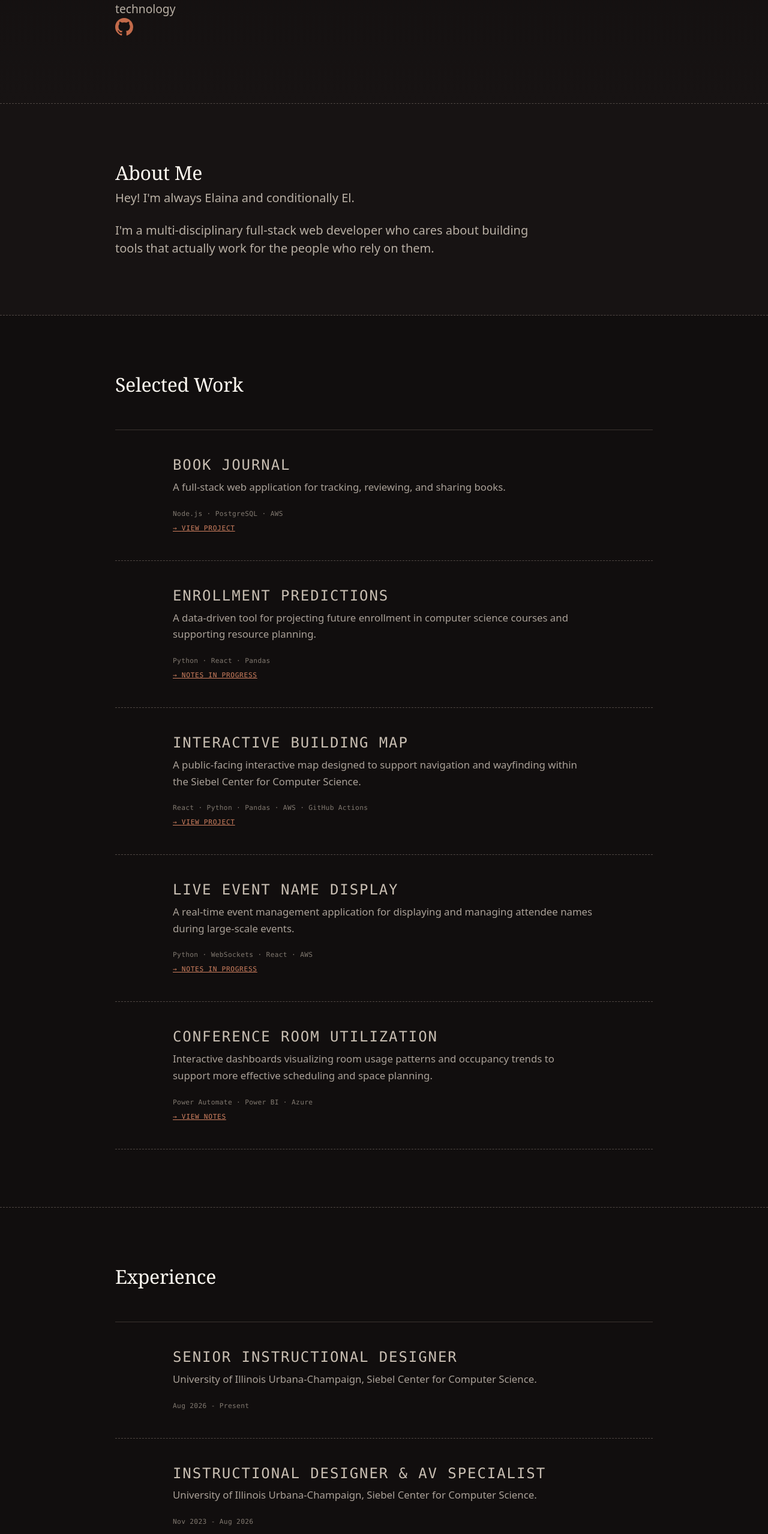
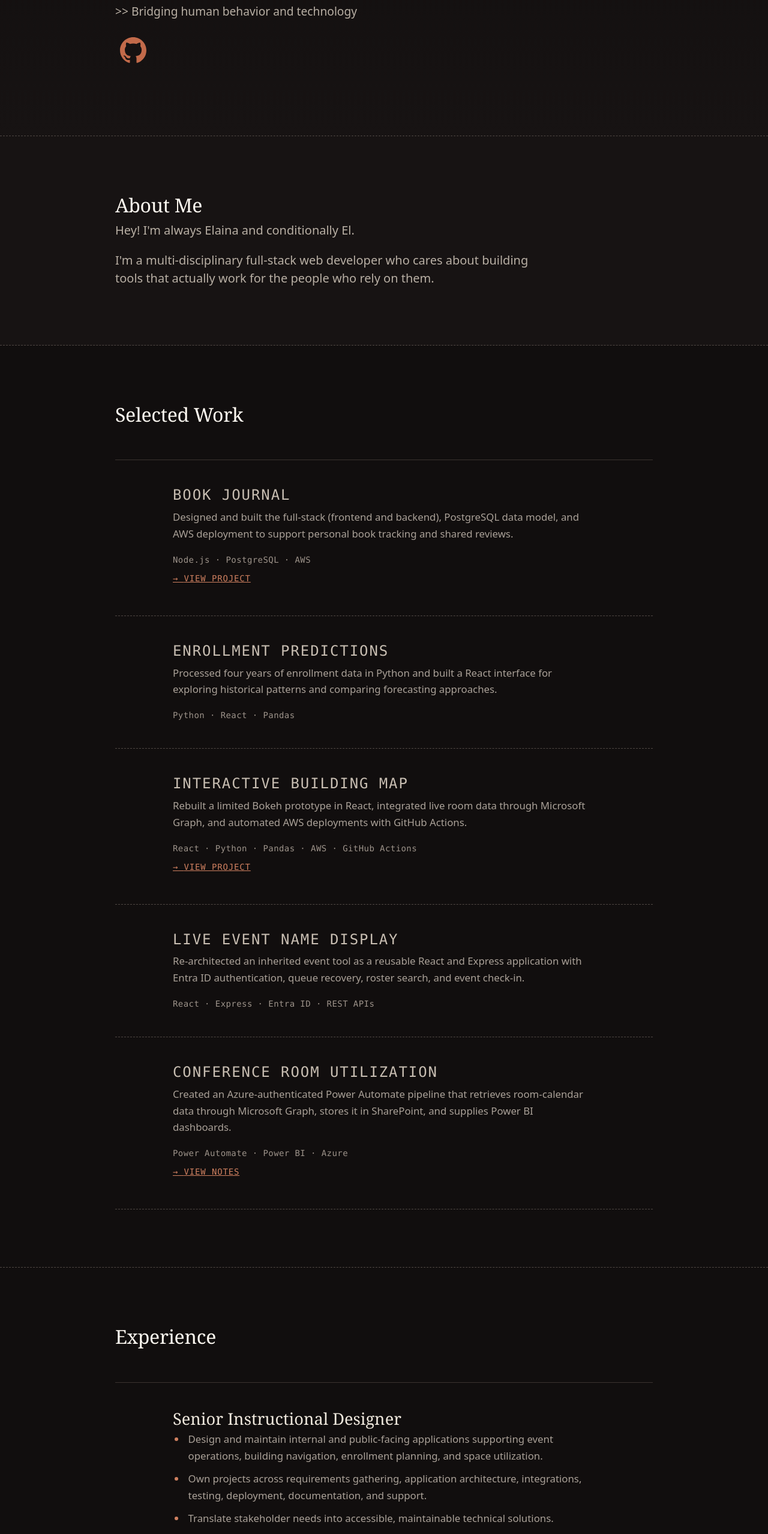
Before and after one commit to el-wittmer/el-wittmer.github.io, a React (Vite) app: page / in a window 1280 px wide. Shown: the part 240-2797 px from the top of the page at 60% size. Built offline with nearby package versions, Linux system fonts and the light colour scheme.

Commit message:
Adding content

```diff
--- a/src/components/About.jsx
+++ b/src/components/About.jsx
@@ -6,7 +6,7 @@ function About() {
       <h2>About Me</h2>
       <p>
         Hey! I'm always Elaina and conditionally El.
-      </p><br />
+      </p>
       <p>
         I'm a multi-disciplinary full-stack web developer who cares about building tools that actually work for the people who rely on them.
       </p>
--- a/src/components/Education.jsx
+++ b/src/components/Education.jsx
@@ -6,14 +6,14 @@ function Education() {
       <h2>Education</h2>
       <div className="education-content">
         <div className="education-item">
+          <h3>University of Illinois Urbana-Champaign</h3>
+          <p><b>MS in Computer Science</b></p>
+          <p className="education-note">Specializing in Data Science and Human-Computer Interaction.</p>
+        </div>
+        <div className="education-item">
           <h3>Reed College</h3>
           <p><b>BA in Linguistics</b></p>
           <p className="education-note">Understanding how people create mental models of audio input shaped my approach to human-centered design.</p>
-        </div>
-        <div className="education-item">
-          <h3>University of Illinois Urbana-Champaign</h3>
-          <p><b>MS in Computer Science</b></p>
-          <p className="education-note">Specializing in Data Science and Human-Computer Interaction.</p>
         </div>
       </div>
     </section>
--- a/src/components/Experience.jsx
+++ b/src/components/Experience.jsx
@@ -1,41 +1,51 @@
-
 const projects = [
   {
     title: "Senior Instructional Designer",
-    description:
-      "University of Illinois Urbana-Champaign, Siebel Center for Computer Science.",
+    organization:
+      "University of Illinois Urbana-Champaign, Siebel School of Computing and Data Science",
+    description: [
+      "Design and maintain internal and public-facing applications supporting event operations, building navigation, enrollment planning, and space utilization.",
+      "Own projects across requirements gathering, application architecture, integrations, testing, deployment, documentation, and support.",
+      "Translate stakeholder needs into accessible, maintainable technical solutions.",
+    ],
     skills: "Aug 2026 - Present",
   },
   {
     title: "Instructional Designer & AV Specialist",
-    description:
-      "University of Illinois Urbana-Champaign, Siebel Center for Computer Science.",
+    organization:
+      "University of Illinois Urbana-Champaign, Siebel School of Computing and Data Science",
+    description: [
+      "Developed web applications and data tools using React, Node.js, Python, AWS, Azure, and Microsoft Graph.",
+      "Collaborated with Communications, Facilities, instructional staff, and IT teams to improve academic and operational workflows.",
+      "Provided testing, troubleshooting, documentation, and live technical support for classrooms and public events.",
+    ],
     skills: "Nov 2023 - Aug 2026",
-    link: "",
-    linkText: "",
   },
   {
-    title: "Teaching Assistant: Introduction to Programming (Python & Java)",
-    description:
-      "University of Illinois Urbana-Champaign, Siebel Center for Computer Science.",
+    title: "Teaching Assistant: Introduction to Programming",
+    organization:
+      "University of Illinois Urbana-Champaign, Siebel School of Computing and Data Science",
+    description: [
+      "Reviewed Python and Java code for 30 students, providing individualized feedback on correctness, structure, and problem-solving strategies.",
+      "Led twice-weekly online office hours and study sessions, helping students debug assignments and understand procedural and object-oriented programming concepts.",
+    ],
     skills: "Aug 2022 - May 2023",
-    link: "",
-    linkText: "",
   },
-    {
+  {
     title: "Research Assistant: Data Visualization & Analytics",
-    description:
-      "University of Illinois Urbana-Champaign, Siebel Center for Computer Science.",
+    organization:
+      "University of Illinois Urbana-Champaign, Siebel School of Computing and Data Science",
+    description: [
+      "Conducted independent data-science research using Python, PostgreSQL, and cluster computing to analyze and manage datasets containing more than one million records.",
+    ],
     skills: "May 2022 - Aug 2022",
-    link: "",
-    linkText: "",
   },
 ];
 
 
 function Projects() {
   return (
-    <section id="projects" className="projects">
+    <section id="experience" className="projects">
       <h2>Experience</h2>
 
       <div className="project-cards">
@@ -44,13 +54,15 @@ function Projects() {
 
             <div className="project-content">
               <div className="project-heading">
-                <h4>{project.title}</h4>
+                <h3>{project.title}</h3>
               </div>
 
               {project.description && (
-                <p className="project-description">
-                  {project.description}
-                </p>
+                <ul className="experience-list">
+                  {project.description.map((item) => (
+                    <li key={item} className="project-description">{item}</li>
+                  ))}
+                </ul>
               )}
 
               <div className="project-footer">
--- a/src/components/Hero.jsx
+++ b/src/components/Hero.jsx
@@ -6,9 +6,10 @@ function Hero() {
     <section id="hero" className="hero">
       {/* <img src="/images/profile.jpg" alt="Cartoon drawing of Elaina"></img> */}
       <h1>Elaina\Wittmer</h1>
-      <p>Human-Centered Computing &gt;&gt; Bridging human behavior and technology</p>
-      <a href="https://github.com/el-wittmer" aria-label="GitHub">
-        <svg xmlns="http://www.w3.org/2000/svg" width="30" height="30" fill="#C26A4A" class="bi bi-github" viewBox="0 0 16 16" alt="GitHub">
+      <p>Full-Stack Web Development + Human-Centered Computing</p>
+      <p>&gt;&gt; Bridging human behavior and technology</p>
+      <a href="https://github.com/el-wittmer" className="icon-link" aria-label="GitHub">
+        <svg xmlns="http://www.w3.org/2000/svg" width="30" height="30" fill="#C26A4A" className="bi bi-github" viewBox="0 0 16 16" aria-hidden="true" focusable="false">
           <path d="M8 0C3.58 0 0 3.58 0 8c0 3.54 2.29 6.53 5.47 7.59.4.07.55-.17.55-.38 0-.19-.01-.82-.01-1.49-2.01.37-2.53-.49-2.69-.94-.09-.23-.48-.94-.82-1.13-.28-.15-.68-.52-.01-.53.63-.01 1.08.58 1.23.82.72 1.21 1.87.87 2.33.66.07-.52.28-.87.51-1.07-1.78-.2-3.64-.89-3.64-3.95 0-.87.31-1.59.82-2.15-.08-.2-.36-1.02.08-2.12 0 0 .67-.21 2.2.82.64-.18 1.32-.27 2-.27s1.36.09 2 .27c1.53-1.04 2.2-.82 2.2-.82.44 1.1.16 1.92.08 2.12.51.56.82 1.27.82 2.15 0 3.07-1.87 3.75-3.65 3.95.29.25.54.73.54 1.48 0 1.07-.01 1.93-.01 2.2 0 .21.15.46.55.38A8.01 8.01 0 0 0 16 8c0-4.42-3.58-8-8-8"/>
         </svg>
       </a>
--- a/src/components/Projects.jsx
+++ b/src/components/Projects.jsx
@@ -4,7 +4,7 @@ const projects = [
     category: "Full-Stack Development",
     title: "Book Journal",
     description:
-      "A full-stack web application for tracking, reviewing, and sharing books.",
+      "Designed and built the full-stack (frontend and backend), PostgreSQL data model, and AWS deployment to support personal book tracking and shared reviews.",
     skills: "Node.js · PostgreSQL · AWS",
     link: "https://bookjournal.wittyswords.com",
     linkText: "View Project",
@@ -13,17 +13,14 @@ const projects = [
     category: "Full-Stack Development · Data Science",
     title: "Enrollment Predictions",
     description:
-      "A data-driven tool for projecting future enrollment in computer science courses and supporting resource planning.",
+      "Processed four years of enrollment data in Python and built a React interface for exploring historical patterns and comparing forecasting approaches.",
     skills: "Python · React · Pandas",
-    link: "",
-    linkText: "Notes in Progress",
-    wip: true,
   },
   {
     category: "Full-Stack Development",
     title: "Interactive Building Map",
     description:
-      "A public-facing interactive map designed to support navigation and wayfinding within the Siebel Center for Computer Science.",
+      "Rebuilt a limited Bokeh prototype in React, integrated live room data through Microsoft Graph, and automated AWS deployments with GitHub Actions.",
     skills: "React · Python · Pandas · AWS · GitHub Actions",
     link: "https://spaces.siebelschool.illinois.edu/kiosk",
     linkText: "View Project",
@@ -32,17 +29,14 @@ const projects = [
     category: "Feature Development",
     title: "Live Event Name Display",
     description:
-      "A real-time event management application for displaying and managing attendee names during large-scale events.",
-    skills: "Python · WebSockets · React · AWS",
-    link: "",
-    linkText: "Notes in Progress",
-    wip: true,
+      "Re-architected an inherited event tool as a reusable React and Express application with Entra ID authentication, queue recovery, roster search, and event check-in.",
+    skills: "React · Express · Entra ID · REST APIs",
   },
   {
     category: "Data Visualization",
     title: "Conference Room Utilization",
     description:
-      "Interactive dashboards visualizing room usage patterns and occupancy trends to support more effective scheduling and space planning.",
+      "Created an Azure-authenticated Power Automate pipeline that retrieves room-calendar data through Microsoft Graph, stores it in SharePoint, and supplies Power BI dashboards.",
     skills: "Power Automate · Power BI · Azure",
     link: "/pipeline_notes.pdf",
     linkText: "View Notes",
@@ -75,12 +69,14 @@ function Projects() {
                   {project.skills}
                 </span>
                 <br />
+                {project.link && (
                   <a
                     href={project.link}
                     className={`project-link ${project.class}`}
                   >
                     → {project.linkText}
                   </a>
+                )}
               </div>
             </div>
           </article>
--- a/src/index.css
+++ b/src/index.css
@@ -11,7 +11,7 @@
 
   --paper: #f2ece2;
   --paper-muted: #b8afa4;
-  --paper-dim: #817970;
+  --paper-dim: #9d938a;
 
   --heading: #f2ece2;
 
@@ -60,7 +60,7 @@ body {
   color: var(--ink);
 
   font-family: "Cormorant Garamond", Georgia, serif;
-  font-size: 18px;
+  font-size: 1.125rem;
   line-height: 1.6;
 }
 
@@ -94,6 +94,7 @@ h1 {
   line-height: 0.95;
   letter-spacing: -0.02em;
   color: #ffffff;
+  overflow-wrap: anywhere;
 }
 
 h2 {
@@ -120,7 +121,7 @@ h4 {
     Consolas,
     monospace;
 
-  font-size: 0.85rem;
+  font-size: 0.95rem;
   font-weight: 500;
   line-height: 1.2;
 
@@ -141,6 +142,12 @@ a {
 a:hover {
   color: var(--paper);
   text-decoration: underline;
+}
+
+a:focus-visible,
+button:focus-visible {
+  outline: 3px solid var(--accent-bright);
+  outline-offset: 4px;
 }
 
 ul {
@@ -198,8 +205,17 @@ ul {
     Consolas,
     monospace;
 
-  font-size: 0.8rem;
+  font-size: 1rem;
   letter-spacing: 0.04em;
+}
+
+.navbar .navbar-brand,
+.navbar .nav-link {
+  font-size: 1rem;
+}
+
+.navbar .nav-link {
+  padding-block: 0.65rem;
 }
 
 
@@ -274,6 +290,32 @@ ul {
   font-size: 1.2rem;
 }
 
+.hero p + p {
+  margin-top: 0.25rem;
+}
+
+.hero .icon-link {
+  display: inline-flex;
+  align-items: center;
+  justify-content: center;
+
+  width: 3.75rem;
+  height: 3.75rem;
+  margin-top: 1.25rem;
+
+  color: #c26a4a;
+}
+
+.hero .icon-link:hover {
+  color: var(--accent-bright);
+}
+
+.hero .icon-link svg {
+  width: 2.75rem;
+  height: 2.75rem;
+  fill: currentColor;
+}
+
 .wave-container {
   display: none;
 }
@@ -297,6 +339,7 @@ ul {
   padding: 6rem var(--page-margin);
 
   border-bottom: 1px dashed var(--line-dashed);
+  scroll-margin-top: 5rem;
 }
 
 .about,
@@ -359,6 +402,10 @@ ul {
 
   color: var(--paper-muted);
   font-size: 1.25rem;
+}
+
+.about p + p {
+  margin-top: 1.25rem;
 }
 
 
@@ -463,7 +510,7 @@ ul {
   color: var(--paper);
 
   font-size: 1.7rem;
-  line-height: 1.1;
+  line-height: 1.2;
 }
 
 
@@ -481,6 +528,28 @@ ul {
   line-height: 1.65;
 }
 
+.experience-list {
+  max-width: 700px;
+  margin: 0 0 1.25rem;
+  padding-left: 1.35rem;
+
+  list-style: disc;
+}
+
+.experience-list .project-description {
+  margin-bottom: 0.65rem;
+  padding-left: 0.25rem;
+
+  color: var(--ink-muted);
+
+  font-size: 1.05rem;
+  line-height: 1.65;
+}
+
+.experience-list .project-description::marker {
+  color: var(--accent-bright);
+}
+
 
 /* ---------- Technology / Metadata ---------- */
 
@@ -495,7 +564,7 @@ ul {
     Consolas,
     monospace;
 
-  font-size: 0.7rem;
+  font-size: 0.875rem;
   line-height: 1.6;
   letter-spacing: 0.03em;
 }
@@ -506,7 +575,8 @@ ul {
 .project-card a {
   display: inline-block;
 
-  margin-top: 0.25rem;
+  margin-top: 0.15rem;
+  padding: 0.45rem 0;
 
   color: var(--accent-bright);
 
@@ -518,7 +588,8 @@ ul {
     Consolas,
     monospace;
 
-  font-size: 0.7rem;
+  font-size: 0.875rem;
+  line-height: 1.5;
   letter-spacing: 0.06em;
   text-transform: uppercase;
 }
@@ -593,7 +664,7 @@ ul {
 
   color: var(--paper-dim);
 
-  font-size: 0.95rem;
+  font-size: 1rem;
   font-style: italic;
 }
 
@@ -636,7 +707,7 @@ ul {
 .skill-category h3 {
   margin-bottom: 1rem;
   color: var(--paper);
-  font-size: 1.1rem;
+  font-size: 1.2rem;
 }
 
 .skill-tags {
@@ -658,7 +729,8 @@ ul {
     Monaco,
     Consolas,
     monospace;
-  font-size: 0.72rem;
+  font-size: 0.875rem;
+  line-height: 1.5;
 }
 
 
@@ -684,7 +756,9 @@ ul {
 
 .primary-button,
 .secondary-button {
-  display: inline-block;
+  display: inline-flex;
+  align-items: center;
+  gap: 0.45rem;
 
   padding: 0.65rem 1.25rem;
   margin: 0.5rem;
@@ -699,7 +773,8 @@ ul {
     Consolas,
     monospace;
 
-  font-size: 0.75rem;
+  font-size: 1rem;
+  line-height: 1.5;
   letter-spacing: 0.03em;
 
   cursor: pointer;
@@ -712,13 +787,14 @@ ul {
 
 .primary-button {
   background: var(--accent);
-  color: #fff;
+  color: var(--bg);
 
   border: 1px solid var(--accent);
 }
 
 .primary-button:hover {
   background: var(--accent-bright);
+  color: var(--bg);
   border-color: var(--accent-bright);
 
   text-decoration: none;
@@ -764,7 +840,8 @@ footer {
     Consolas,
     monospace;
 
-  font-size: 0.7rem;
+  font-size: 0.875rem;
+  line-height: 1.5;
   letter-spacing: 0.04em;
 }
 
@@ -779,7 +856,7 @@ footer {
   }
 
   body {
-    font-size: 17px;
+    font-size: 1.0625rem;
   }
 
   .navbar {
```
Also changed, not shown: src/components/Contact.jsx (+9 -9 lines). Lines whose indentation alone changed are shown as unchanged.
